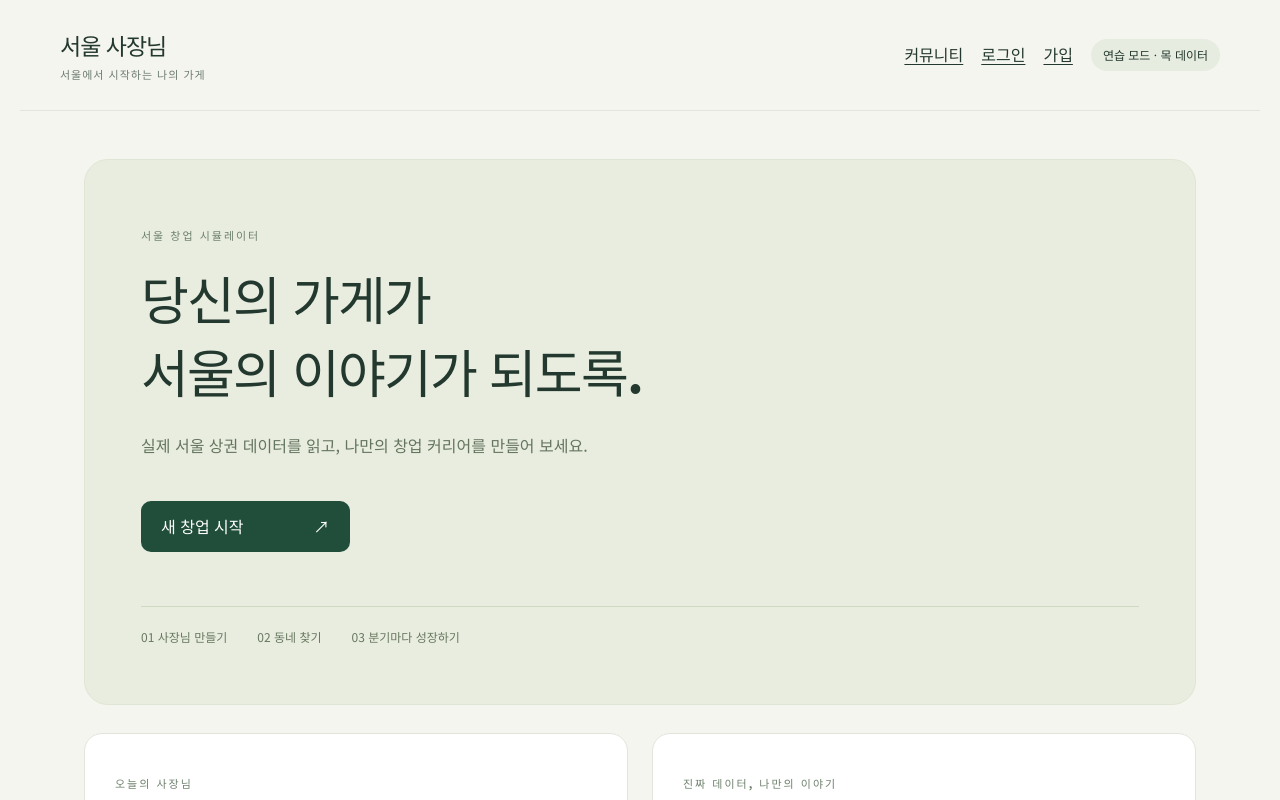
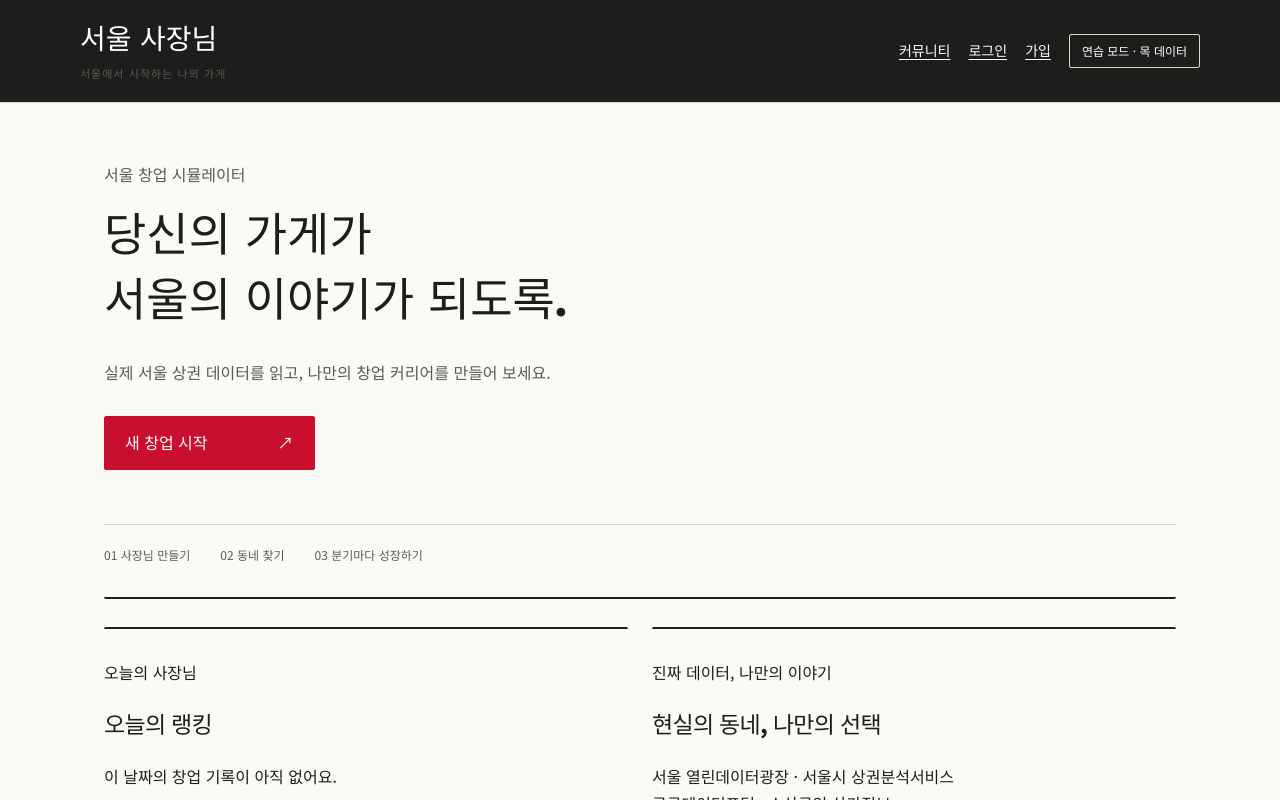
Before and after one commit to seah1006/seoul-startup-sim, a React (Vite) app in the folder frontend/: page / in a window 1280 px wide. Shown: the top 800 px of the page. Built offline with nearby package versions, Linux system fonts and the light colour scheme.

Commit message:
feat: 골목 장부 디자인 토큰과 공통 괘선 스타일

```diff
--- a/frontend/src/style.css
+++ b/frontend/src/style.css
@@ -1,8 +1,17 @@
-@import url('https://fonts.googleapis.com/css2?family=Noto+Sans+KR:wght@400;500;600;700;800&display=swap');
+@import url('https://fonts.googleapis.com/css2?family=Black+Han+Sans&family=IBM+Plex+Mono:wght@400;600&family=Noto+Sans+KR:wght@400;600;800&display=swap');
 :root {
+  --paper: #fbfaf6;
+  --ink: #1d1d1b;
+  --ink-2: #5b5a55;
+  --rule: #d9d6cc;
+  --sign: #c8102e;
+  --sign-ink: #ffffff;
+  --ok: #0b6e4f;
+  --marker: #ffe14d;
+  --radius: 2px;
   font-family: 'Noto Sans KR', sans-serif;
-  color: #23382e;
-  background: #f5f5ef;
+  color: var(--ink);
+  background: var(--paper);
   font-synthesis: none;
   line-height: 1.7;
   font-weight: 400;
@@ -25,16 +34,16 @@ select {
 button,
 .button {
   cursor: pointer;
-  border: 1px solid #d5ddd3;
-  border-radius: 10px;
+  border: 1px solid var(--rule);
+  border-radius: var(--radius);
   padding: 12px 20px;
-  background: #fff;
-  color: #2e493c;
+  background: var(--sign-ink);
+  color: var(--ink);
   transition: background 0.15s;
 }
 button:hover,
 .button:hover {
-  background: #e8eee4;
+  background: var(--paper);
 }
 button:disabled {
   opacity: 0.45;
@@ -44,7 +53,7 @@ button:focus-visible,
 a:focus-visible,
 input:focus-visible,
 select:focus-visible {
-  outline: 3px solid #cb8d42;
+  outline: 3px solid var(--sign);
   outline-offset: 3px;
 }
 header {
@@ -54,7 +63,7 @@ header {
   display: flex;
   justify-content: space-between;
   align-items: center;
-  border-bottom: 1px solid #e1e5dc;
+  border-bottom: 1px solid var(--rule);
 }
 .brand {
   font-size: 23px;
@@ -65,14 +74,14 @@ header {
   display: block;
   font-size: 11px;
   letter-spacing: 1px;
-  color: #6d7c70;
+  color: var(--ink-2);
   font-weight: 400;
 }
 .badge {
   font-size: 12px;
-  background: #e7ece0;
+  background: var(--paper);
   padding: 6px 12px;
-  border-radius: 30px;
+  border-radius: var(--radius);
 }
 main {
   max-width: 1160px;
@@ -99,20 +108,15 @@ p {
   margin: 10px 0 18px;
 }
 small {
-  color: #728073;
+  color: var(--ink-2);
   font-size: 12px;
 }
-.eyebrow {
-  font-size: 11px;
-  letter-spacing: 2px;
-  color: #6e806d;
-  font-weight: 700;
-}
+
 .hero {
   position: relative;
-  background: #e8eddf;
-  border: 1px solid #e0e6d6;
-  border-radius: 24px;
+  background: var(--paper);
+  border: 1px solid var(--rule);
+  border-radius: var(--radius);
   padding: 56px;
   margin-bottom: 28px;
   overflow: hidden;
@@ -121,14 +125,14 @@ small {
   font-size: 52px;
   max-width: 660px;
 }
-.hero > p:not(.eyebrow) {
-  color: #64745e;
+.hero > p {
+  color: var(--ink-2);
   max-width: 540px;
 }
 .hero .button {
   display: inline-flex;
-  background: #204e3a;
-  color: #fff;
+  background: var(--sign);
+  color: var(--sign-ink);
   gap: 70px;
   border: none;
   margin-top: 24px;
@@ -141,15 +145,15 @@ small {
   display: flex;
   gap: 30px;
   font-size: 12px;
-  color: #68775f;
-  border-top: 1px solid #cfd8c1;
+  color: var(--ink-2);
+  border-top: 1px solid var(--rule);
   margin-top: 54px;
   padding-top: 20px;
 }
 .card {
-  background: #fff;
-  border: 1px solid #e1e5dc;
-  border-radius: 18px;
+  background: var(--sign-ink);
+  border: 1px solid var(--rule);
+  border-radius: var(--radius);
   padding: 30px;
   margin-bottom: 24px;
 }
@@ -180,9 +184,9 @@ small {
   margin: 16px 0 20px;
 }
 .selected {
-  background: #e9f1e5 !important;
-  border-color: #377052 !important;
-  box-shadow: 0 0 0 1px #377052;
+  background: var(--paper) !important;
+  border-color: var(--sign) !important;
+  box-shadow: none;
 }
 .candidate {
   text-align: left;
@@ -210,7 +214,7 @@ small {
 meter {
   width: 100%;
   height: 10px;
-  accent-color: #48774f;
+  accent-color: var(--ok);
 }
 label {
   display: block;
@@ -222,23 +226,23 @@ input,
 select {
   display: block;
   width: 100%;
-  background: #fbfcf9;
-  border: 1px solid #d5ddd3;
-  border-radius: 9px;
+  background: var(--paper);
+  border: 1px solid var(--rule);
+  border-radius: var(--radius);
   padding: 12px 14px;
   margin-top: 8px;
-  color: #23382e;
+  color: var(--ink);
 }
 .primary {
   display: inline-block;
-  background: #204e3a;
+  background: var(--sign);
   color: white;
   border: 0;
   padding: 15px 26px;
   margin-top: 10px;
 }
 .primary:hover {
-  background: #32694c;
+  background: var(--sign);
 }
 .full {
   width: 100%;
@@ -259,8 +263,8 @@ select {
 }
 .map {
   height: 450px;
-  background: repeating-linear-gradient(25deg, #e8ece4, #e8ece4 30px, #e2e7dc 31px, #e2e7dc 34px);
-  border-radius: 16px;
+  background: var(--paper);
+  border-radius: var(--radius);
 }
 .map-wrap {
   position: relative;
@@ -271,13 +275,13 @@ select {
   left: 20px;
   right: 20px;
   padding: 20px;
-  background: #ffffffed;
-  border-radius: 12px;
+  background: var(--sign-ink);
+  border-radius: var(--radius);
   font-size: 14px;
 }
 .report-values {
-  border-top: 1px solid #e4e9df;
-  border-bottom: 1px solid #e4e9df;
+  border-top: 1px solid var(--rule);
+  border-bottom: 1px solid var(--rule);
   font-size: 14px;
   margin: 20px 0;
 }
@@ -286,7 +290,7 @@ select {
   font-size: 64px;
   line-height: 1.2;
   letter-spacing: -2px;
-  color: #255d41;
+  color: var(--ok);
   margin: 18px 0 42px;
 }
 .result {
@@ -298,15 +302,15 @@ select {
   display: grid;
   grid-template-columns: repeat(3, minmax(0, 1fr));
   gap: 24px;
-  border-top: 1px solid #e2e7df;
-  border-bottom: 1px solid #e2e7df;
+  border-top: 1px solid var(--rule);
+  border-bottom: 1px solid var(--rule);
   padding: 25px 0;
   font-size: 13px;
-  color: #748170;
+  color: var(--ink-2);
 }
 .metrics strong {
   display: block;
-  color: #2d4334;
+  color: var(--ink);
   font-size: 24px;
   margin-top: 10px;
 }
@@ -314,17 +318,17 @@ select {
   padding: 12px 0 24px;
 }
 .notice {
-  background: #f4f6ef;
-  border-radius: 12px;
+  background: var(--paper);
+  border-radius: var(--radius);
   padding: 16px 22px;
   font-size: 12px;
-  color: #6e7d68;
+  color: var(--ink-2);
 }
 .error {
-  color: #963c30;
-  background: #fceee9;
+  color: var(--sign);
+  background: var(--paper);
   padding: 16px;
-  border-radius: 10px;
+  border-radius: var(--radius);
 }
 .chart svg,
 svg.chart {
@@ -335,8 +339,8 @@ footer {
   padding: 28px;
   text-align: center;
   font-size: 11px;
-  color: #7a8574;
-  border-top: 1px solid #e1e5dc;
+  color: var(--ink-2);
+  border-top: 1px solid var(--rule);
 }
 @media (max-width: 700px) {
   header {
@@ -359,7 +363,7 @@ footer {
   }
   .hero {
     padding: 30px 24px;
-    border-radius: 18px;
+    border-radius: var(--radius);
   }
   .hero h1 {
     font-size: 37px;
@@ -413,8 +417,8 @@ footer {
   gap: 8px;
 }
 .stat-chips span {
-  background: #e9f1e5;
-  border-radius: 30px;
+  background: var(--paper);
+  border-radius: var(--radius);
   padding: 7px 14px;
   font-size: 14px;
 }
@@ -430,7 +434,7 @@ th,
 td {
   text-align: left;
   padding: 14px 10px;
-  border-bottom: 1px solid #e1e5dc;
+  border-bottom: 1px solid var(--rule);
   white-space: nowrap;
 }
 .turning-point {
@@ -442,19 +446,19 @@ td {
   margin-top: 10px;
 }
 .reaction {
-  background: #f4f6ef;
+  background: var(--paper);
   padding: 18px;
-  border-radius: 14px;
+  border-radius: var(--radius);
   margin-top: 14px;
 }
 .reaction.community {
-  border-left: 4px solid #80a790;
-  border-radius: 4px 16px 16px 16px;
+  border-left: 4px solid var(--rule);
+  border-radius: var(--radius);
 }
 .moment {
   padding: 20px;
-  background: #e9f1e5;
-  border-radius: 12px;
+  background: var(--paper);
+  border-radius: var(--radius);
   margin: 24px 0;
 }
 .ending .metrics strong {
@@ -489,7 +493,7 @@ td {
   padding: 8px 16px;
 }
 .board-count {
-  color: #536954;
+  color: var(--ink-2);
   font-size: 14px;
 }
 .board-posts {
@@ -500,7 +504,7 @@ td {
   padding: 18px 0;
 }
 .board-posts li + li {
-  border-top: 1px solid #e1e5dc;
+  border-top: 1px solid var(--rule);
 }
 .board-post-title {
   display: inline-block;
@@ -512,19 +516,19 @@ td {
   text-decoration: underline;
 }
 .board-pinned {
-  background: #f4e5bf;
-  color: #684813;
+  background: var(--marker);
+  color: var(--ink-2);
 }
 .board-record {
   font-size: 13px;
-  color: #345f4a;
+  color: var(--ink-2);
   margin: 0 0 2px;
 }
 .board-meta {
   display: flex;
   flex-wrap: wrap;
   gap: 4px 14px;
-  color: #536954;
+  color: var(--ink-2);
   font-size: 13px;
 }
 .board-pagination {
@@ -565,8 +569,8 @@ td {
   overflow-wrap: anywhere;
 }
 .board-record-card {
-  background: #f4f8f2;
-  border-radius: 12px;
+  background: var(--paper);
+  border-radius: var(--radius);
   padding: 16px;
   margin: 20px 0;
 }
@@ -584,10 +588,10 @@ td {
 }
 .board-comment {
   padding: 12px 0;
-  border-top: 1px solid #dce3db;
+  border-top: 1px solid var(--rule);
 }
 .board-replies {
-  border-inline-start: 2px solid #dce3db;
+  border-inline-start: 2px solid var(--rule);
   padding-inline-start: 14px;
   margin-inline-start: 12px;
 }
@@ -600,12 +604,12 @@ td {
 }
 .board-detail dialog {
   width: min(440px, calc(100% - 32px));
-  border: 1px solid #dce3db;
-  border-radius: 12px;
+  border: 1px solid var(--rule);
+  border-radius: var(--radius);
   padding: 20px;
 }
 .board-detail dialog::backdrop {
-  background: #18262180;
+  background: var(--ink);
 }
 
 .header-links {
@@ -622,10 +626,10 @@ td {
 }
 .board-editor textarea {
   min-height: 240px;
-  background: #fbfcf9;
+  background: var(--paper);
   color: inherit;
-  border: 1px solid #d5ddd3;
-  border-radius: 9px;
+  border: 1px solid var(--rule);
+  border-radius: var(--radius);
   padding: 12px 14px;
   margin-top: 8px;
 }
@@ -634,7 +638,7 @@ td {
   text-align: end;
 }
 .board-editor textarea:focus-visible {
-  outline: 3px solid #cb8d42;
+  outline: 3px solid var(--sign);
   outline-offset: 3px;
 }
 
@@ -660,7 +664,7 @@ td {
     column-gap: 10px;
     row-gap: 2px;
     padding: 12px 0;
-    border-bottom: 1px solid #e1e5dc;
+    border-bottom: 1px solid var(--rule);
   }
   .ranking-table td {
     padding: 0;
@@ -695,3 +699,77 @@ td {
     text-align: right;
   }
 }
+
+/* 간판과 장부: 장식 카드 대신 괘선으로 구획한다. */
+header { max-width: none; background: var(--ink); color: var(--sign-ink); padding: 18px max(24px, calc((100% - 1120px) / 2)); gap: 20px; }
+.brand, h1 { font-family: 'Black Han Sans', sans-serif; font-weight: 400; letter-spacing: 0; }
+.brand { white-space: nowrap; font-size: 28px; }
+.header-links { font-size: 14px; }
+.header-links .badge { border: 1px solid var(--rule); background: transparent; color: inherit; }
+.header-links .mock-badge { background: var(--marker); color: var(--ink); border-color: var(--marker); }
+main { max-width: 1120px; padding: 32px 24px 56px; }
+h1 { font-size: 38px; }
+h2 { font-weight: 800; }
+small, .board-meta, .board-count, .board-record { color: var(--ink-2); }
+button, .button { border: 1.5px solid var(--ink); min-height: 44px; display: inline-flex; align-items: center; justify-content: center; }
+button:hover, .button:hover { background: var(--rule); color: var(--ink); }
+.primary, .hero .button { background: var(--sign); color: var(--sign-ink); border: 1.5px solid var(--sign); }
+.primary:hover, .hero .button:hover { background: var(--ink); color: var(--sign-ink); }
+.selected, [aria-selected='true'] { background: var(--marker) !important; border-color: var(--ink) !important; color: var(--ink); }
+.card { background: transparent; border: 0; border-top: 2px solid var(--ink); padding: 20px 0; }
+.hero { background: transparent; border: 0; border-bottom: 2px solid var(--ink); padding: 16px 0 32px; }
+.hero h1 { font-size: clamp(30px, 4vw, 46px); max-width: none; }
+.hero > p { max-width: none; color: var(--ink-2); }
+.hero .button { margin-top: 12px; }
+.home-columns { grid-template-columns: minmax(0, 1.4fr) minmax(0, 1fr); gap: 32px; }
+.home-columns .card { margin: 0; }
+.home-columns ul { list-style: none; padding: 0; }
+.home-columns li { padding: 14px 0; border-bottom: 1px solid var(--rule); }
+.table-scroll { max-width: 100%; }
+.numeric, .rk-rank, .rk-profit, .rk-survive, .stat-chips, input[type='number'] { font-family: 'IBM Plex Mono', monospace; font-variant-numeric: tabular-nums; }
+.numeric, .rk-profit, .rk-survive { text-align: right; }
+th { font-weight: 600; border-bottom: 2px solid var(--ink); }
+.candidate-table { min-width: 590px; }
+.candidate-table button { padding: 8px 12px; white-space: nowrap; }
+.candidate-table td:not(:first-child), .candidate-table th:not(:first-child) { text-align: right; font-family: 'IBM Plex Mono', monospace; }
+.candidate-table .selected { outline: 1px solid var(--ink); outline-offset: -1px; }
+.report-values { margin: 16px 0; }
+.report-values > div { display: grid; grid-template-columns: 1fr 1.4fr; gap: 12px; border-bottom: 1px solid var(--rule); padding: 12px 0; }
+.report-values dd { margin: 0; text-align: right; font-family: 'IBM Plex Mono', monospace; font-variant-numeric: tabular-nums; }
+.map { border: 1px solid var(--rule); }
+.map-message { border: 1px solid var(--rule); }
+.result, .ending { position: relative; max-width: 760px; border-top: 2px dashed var(--ink); border-bottom: 2px dashed var(--ink); padding: 28px 24px; }
+.receipt-title { padding-right: 80px; }
+.stamp { position: absolute; right: 24px; top: 25px; display: grid; place-items: center; width: 66px; height: 66px; border: 3px double var(--sign); border-radius: 50%; color: var(--sign); transform: rotate(-13deg); font-weight: 800; opacity: .85; }
+.receipt-lines { margin: 20px 0; }
+.receipt-lines > div { display: flex; justify-content: space-between; gap: 16px; padding: 9px 0; border-bottom: 1px solid var(--rule); }
+.receipt-lines dd { margin: 0; text-align: right; font-family: 'IBM Plex Mono', monospace; font-variant-numeric: tabular-nums; }
+.receipt-lines .profit-line { border-top: 2px solid var(--ink); border-bottom: 2px solid var(--ink); margin-top: 10px; font-weight: 800; font-size: 24px; }
+.positive { color: var(--ok); }
+.negative { color: var(--sign); }
+.metrics { gap: 16px; }
+.metrics strong { font-family: 'IBM Plex Mono', monospace; font-variant-numeric: tabular-nums; text-align: right; }
+.reaction, .reaction.community, .moment, .notice, .board-record-card { background: transparent; border: 0; border-top: 1px solid var(--rule); padding: 16px 0; }
+.reaction p { margin: 6px 0; }
+.stat-chips span { background: transparent; border: 1px solid var(--rule); padding: 6px 10px; }
+.operation-form .grid { grid-template-columns: 1fr; gap: 0; }
+.operation-form label { display: grid; grid-template-columns: 1fr 1fr; gap: 20px; align-items: center; padding: 10px 0; border-bottom: 1px solid var(--rule); margin: 0; }
+.operation-form input, .operation-form select { margin: 0; }
+footer { text-align: left; padding: 22px max(24px, calc((100% - 1120px) / 2)); color: var(--ink-2); }
+@media (max-width: 700px) {
+ header { padding: 16px; align-items: flex-start; flex-direction: column; gap: 12px; }
+ .header-links { justify-content: flex-start; gap: 8px 14px; }
+ main { padding: 24px 16px 40px; }
+ .home-columns { grid-template-columns: minmax(0, 1fr); gap: 16px; }
+ .hero { padding: 0 0 24px; }
+ .hero h1 { font-size: 32px; }
+ .result, .ending { padding: 22px 12px; }
+ .stamp { right: 12px; width: 58px; height: 58px; }
+ .receipt-lines .profit-line { font-size: 20px; }
+ .operation-form label { grid-template-columns: 1fr; gap: 4px; }
+ .metrics { grid-template-columns: 1fr; }
+ .metrics > div { display: flex; align-items: center; justify-content: space-between; gap: 12px; }
+ .metrics strong { margin: 0; }
+ .board-posts { padding: 0; }
+ .continue { margin: 16px; }
+}
```
